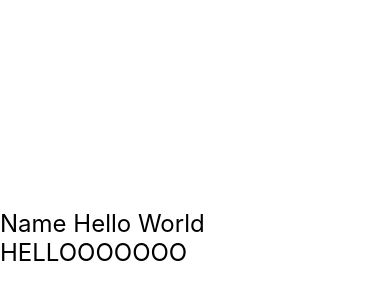
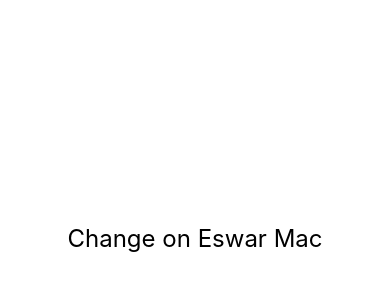
Before and after one commit to eswar-karavadi/Bitcamp2024, a React Native app: screen / in a window 390 px wide. Shown: the part 184-484 px from the top of the page. Built offline with nearby package versions, Linux system fonts and the light colour scheme.

Commit message:
Change from mac

```diff
--- a/App.js
+++ b/App.js
@@ -4,7 +4,7 @@ import { StyleSheet, Text, View } from 'react-native';
 export default function App() {
   return (
     <View style={styles.container}>
-          <Text style={styles.nameText}>Name Hello World HELLOOOOOOO</Text>
+          <Text style={styles.nameText}>Change on Eswar Mac</Text>
       <StatusBar style="auto" />
     </View>
   );
```
